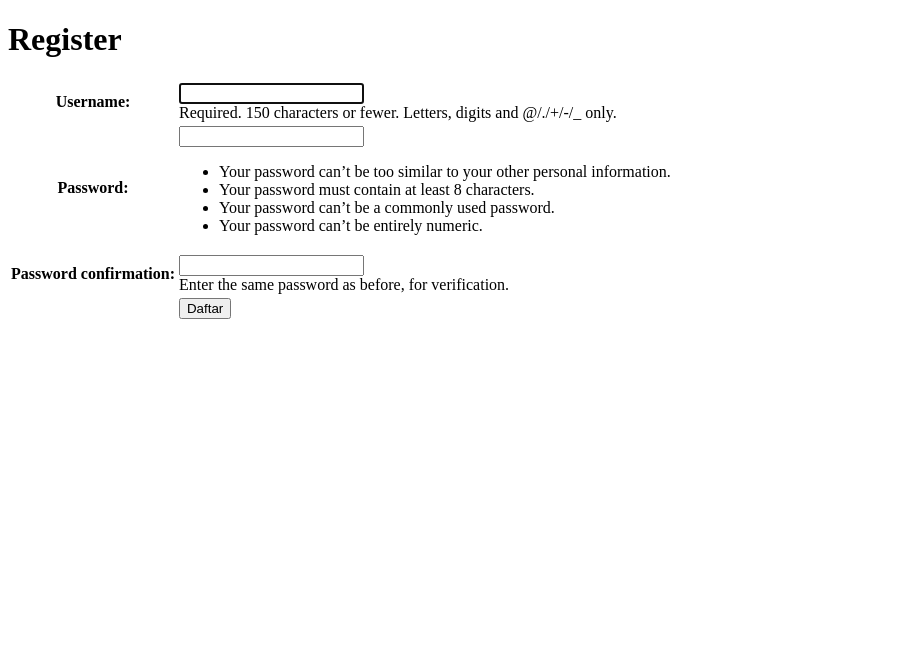
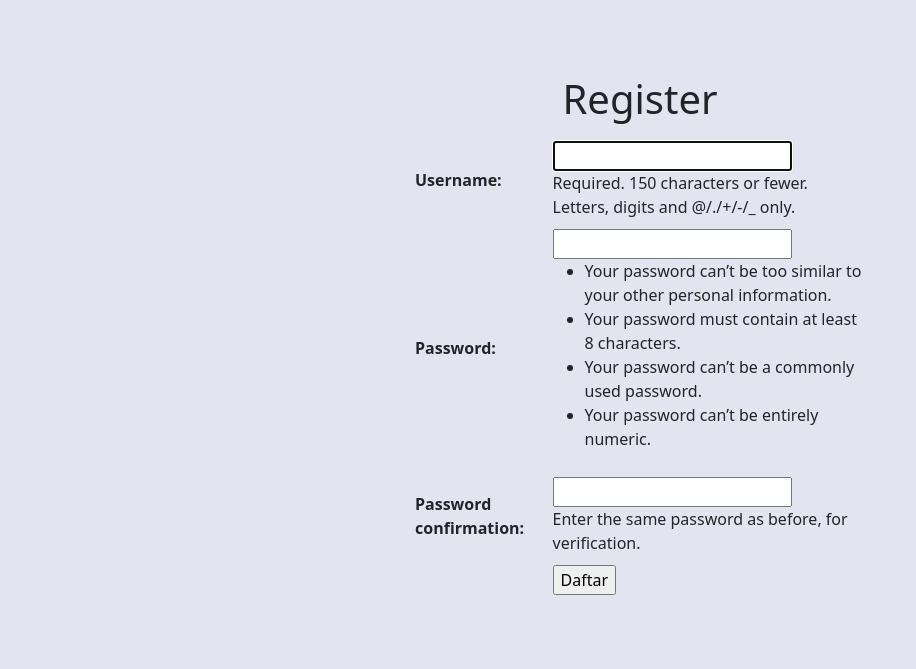
Before and after one commit to raissaputi/pbp-assignment, a Django app: page /register/ in a window 1280 px wide. Shown: the top 669 px of the page, without its empty margins (0-916 px from the left). Run offline with Django 4.2, Linux system fonts and the light colour scheme.

Commit message:
Tugas 5: Done

```diff
--- a/main/templates/register.html
+++ b/main/templates/register.html
@@ -6,9 +6,9 @@
 
 {% block content %}
 
-<div class = "login">
-
-    <h1>Register</h1>
+<div id = "login">
+    <div class="register">
+        <h1 class="text-center">Register</h1>
 
             <form method="POST" >
                 {% csrf_token %}
@@ -28,7 +28,7 @@
                     {% endfor %}
             </ul>
         {% endif %}
-
+    </div>
 </div>
 
 {% endblock content %}
--- a/templates/base.html
+++ b/templates/base.html
@@ -3,12 +3,58 @@
 <html lang="en">
     <head>
         <meta charset="UTF-8" />
-        <meta
-            name="viewport"
-            content="width=device-width, initial-scale=1.0"
-        />
+        <meta name="viewport" content="width=device-width, initial-scale=1">
         {% block meta %}
         {% endblock meta %}
+        <link href="https://cdn.jsdelivr.net/npm/bootstrap@5.3.2/dist/css/bootstrap.min.css" rel="stylesheet" integrity="sha384-T3c6CoIi6uLrA9TneNEoa7RxnatzjcDSCmG1MXxSR1GAsXEV/Dwwykc2MPK8M2HN" crossorigin="anonymous">
+        <script src="https://code.jquery.com/jquery-3.6.0.min.js" integrity="sha384-KyZXEAg3QhqLMpG8r+J4jsl5c9zdLKaUk5Ae5f5b1bw6AUn5f5v8FZJoMxm6f5cH1" crossorigin="anonymous"></script>
+        <style>
+            body {
+                background-color: #E4E4F0;
+            }
+
+            #login {
+                display: flex;
+                align-items: center;
+                justify-content: center;
+                padding-top: 50px;
+                padding-bottom: 50px;
+                height: auto;
+                background-color: #E4E4F0;
+            }
+
+            .login {
+                width: 100%;
+                max-width: 330px;
+                padding: 20px;
+                margin: 0 auto;
+            }
+
+            .register {
+                width: 100%;
+                padding: 20px;
+                margin: 0 auto;
+                max-width: 500px;
+            }
+
+            h1 {
+                padding: 5px;
+            }
+
+            table, th, td {
+                padding: 5px;
+            }
+
+            .footer {
+                position: absolute;
+                bottom: 0;
+                width: 100%;
+                height: 60px;
+                line-height: 60px;
+                background-color: #D4D4E7;
+            }
+        </style>
+
     </head>
 
     <body>
```
Also changed, not shown: main/templates/create_product.html (+5 -3 lines), main/templates/edit_product.html (added, +22 -0 lines), main/templates/login.html (+4 -4 lines), main/templates/main.html (+28 -32 lines), README.md. Lines whose indentation alone changed are shown as unchanged.
